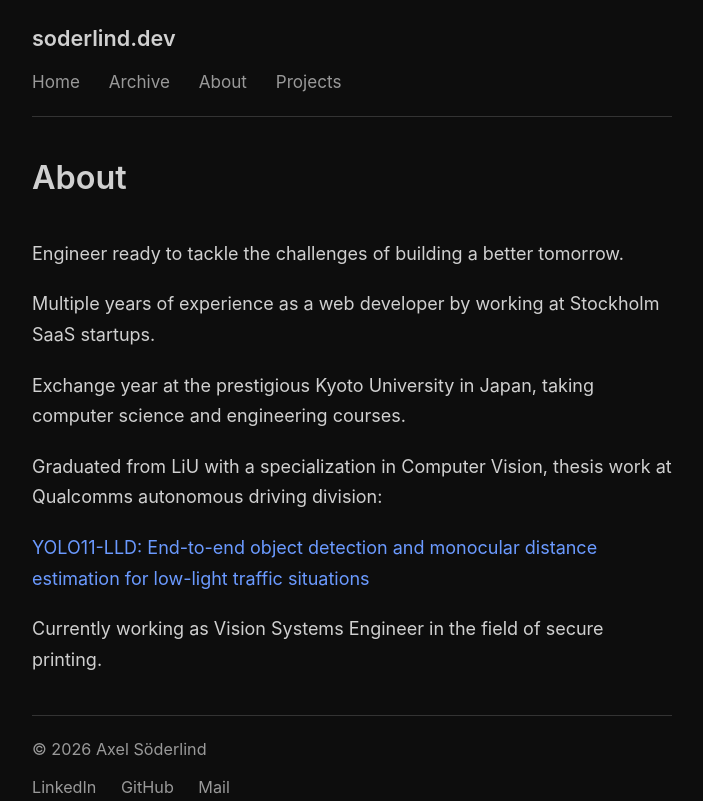
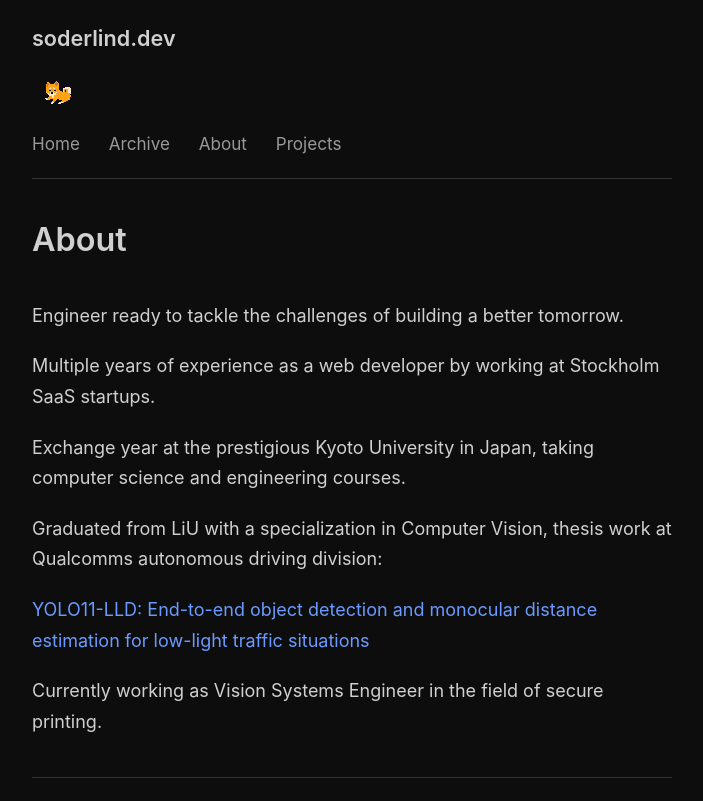
Before and after one commit to asoderlind/asoderlind.github.io, a Jekyll site: the page built from _pages/about.md, in a window 1280 px wide. Shown: the top 801 px of the page, without its empty margins (288-991 px from the left). Built offline with Jekyll 4.4.1, drawn with Linux system fonts in a browser that asks for light colours; grey boxes are pictures that could not be loaded.

Commit message:
Update footer and header: replace RSS image with text link; add site title GIF with styling

```diff
--- a/_includes/footer.html
+++ b/_includes/footer.html
@@ -9,7 +9,5 @@
     {% endfor %}
   </div>
   {% endif %}
-  <a href="https://iheartrss.com/">
-    <img src="https://iheartrss.com/iheartrss-dark.svg" alt="I love RSS" width="88" height="31">
-  </a>
+  <a href="https://iheartrss.com/">I &hearts; RSS</a>
 </footer>
--- a/_includes/header.html
+++ b/_includes/header.html
@@ -1,6 +1,7 @@
 <header>
   <div class="site-title">
     <a href="{{ '/' | relative_url }}">{{ site.title | default: "soderlind.dev" }}</a>
+    <img class="site-title-gif" src="{{ '/assets/gifs/shiba1.gif' | relative_url }}" alt="" width="32" height="32">
   </div>
   <nav>
     {% for link in site.data.navigation.main %}
--- a/assets/css/main.css
+++ b/assets/css/main.css
@@ -115,6 +115,12 @@
 
 .site-title a:hover {
   color: var(--link-hover);
+}
+
+.site-title-gif {
+  vertical-align: middle;
+  margin-left: 0.4em;
+  image-rendering: pixelated;
 }
 
 nav {
```
Also changed, not shown: assets/gifs/shiba1.gif (added), 1 other file.
